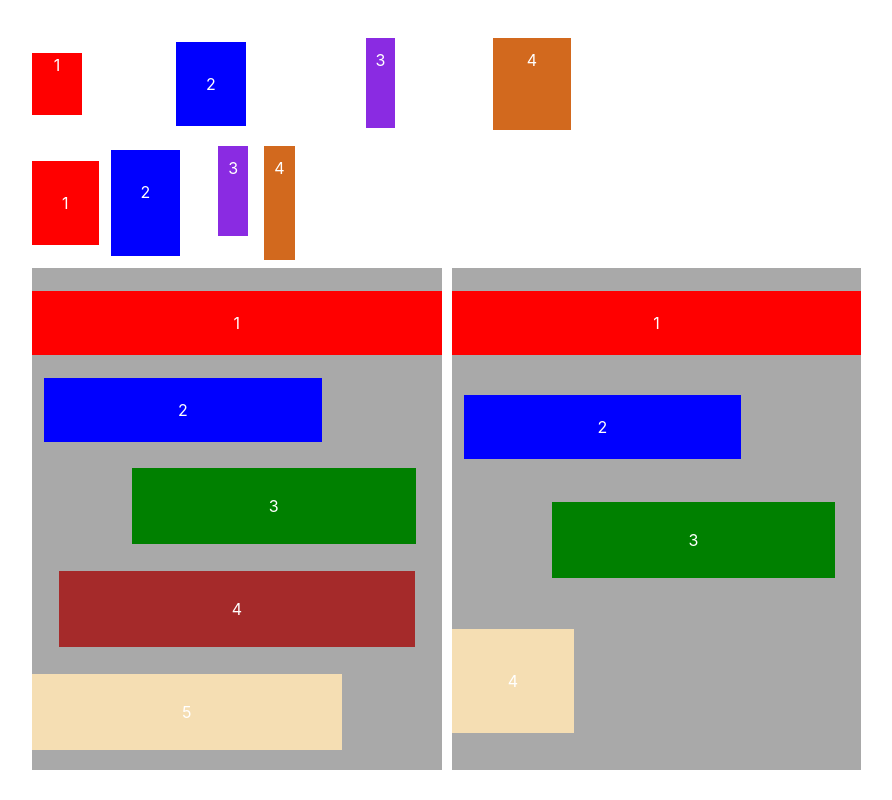
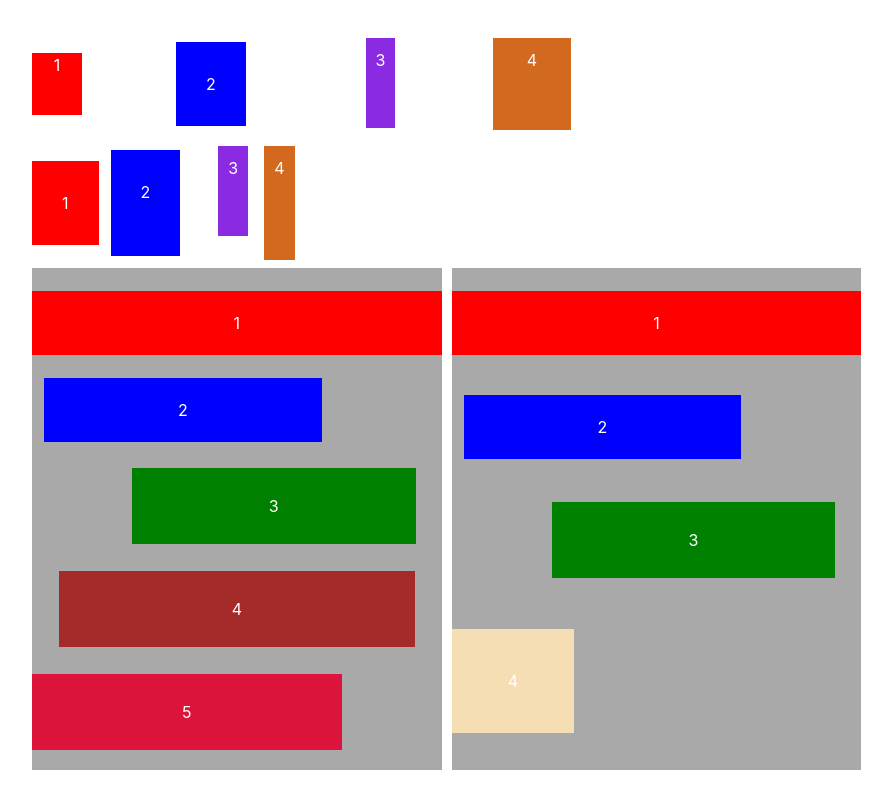
Before and after one commit to carlosjorger/vue-fluid-dnd, a Vue app: page / in a window 1280 px wide. Shown: the whole page, without its empty margins (96-988 px from the left). Built offline with nearby package versions, Linux system fonts and the light colour scheme.

Commit message:
🐞 fix: bug of fith element of the first vertical list

```diff
--- a/src/App.vue
+++ b/src/App.vue
@@ -214,7 +214,7 @@ import Droppable from "./components/Droppable.vue";
             :ref="setRef"
             style="
               color: white;
-              background-color: wheat;
+              background-color: crimson;
               padding: 26px 0;
               margin: 20px 0;
               margin-right: 100px;
--- a/src/components/Draggable.vue
+++ b/src/components/Draggable.vue
@@ -70,7 +70,7 @@ const setTransform = (element: HTMLElement, pageX: number, pageY: number) => {
 
   if (
     elementXPosittion >= -width / 2 &&
-    elementXPosittion <= innerWidth - width / 2
+    elementXPosittion <= innerWidth + width / 2
   ) {
     translate.value.x =
       elementXPosittion -
@@ -79,7 +79,7 @@ const setTransform = (element: HTMLElement, pageX: number, pageY: number) => {
   }
   if (
     elementYPosition >= -height / 2 &&
-    elementYPosition <= innerHeight - height / 2
+    elementYPosition <= innerHeight + height / 2
   ) {
     translate.value.y =
       elementYPosition -
@@ -295,5 +295,6 @@ watch(
   cursor: v-bind("computedCursor");
 }
 </style>
+<!-- TODO: fix bug when element is dropped outside the windows -->
 <!-- TODO: create swap animation while dragging -->
 <!-- TODO: refactor -->
```
